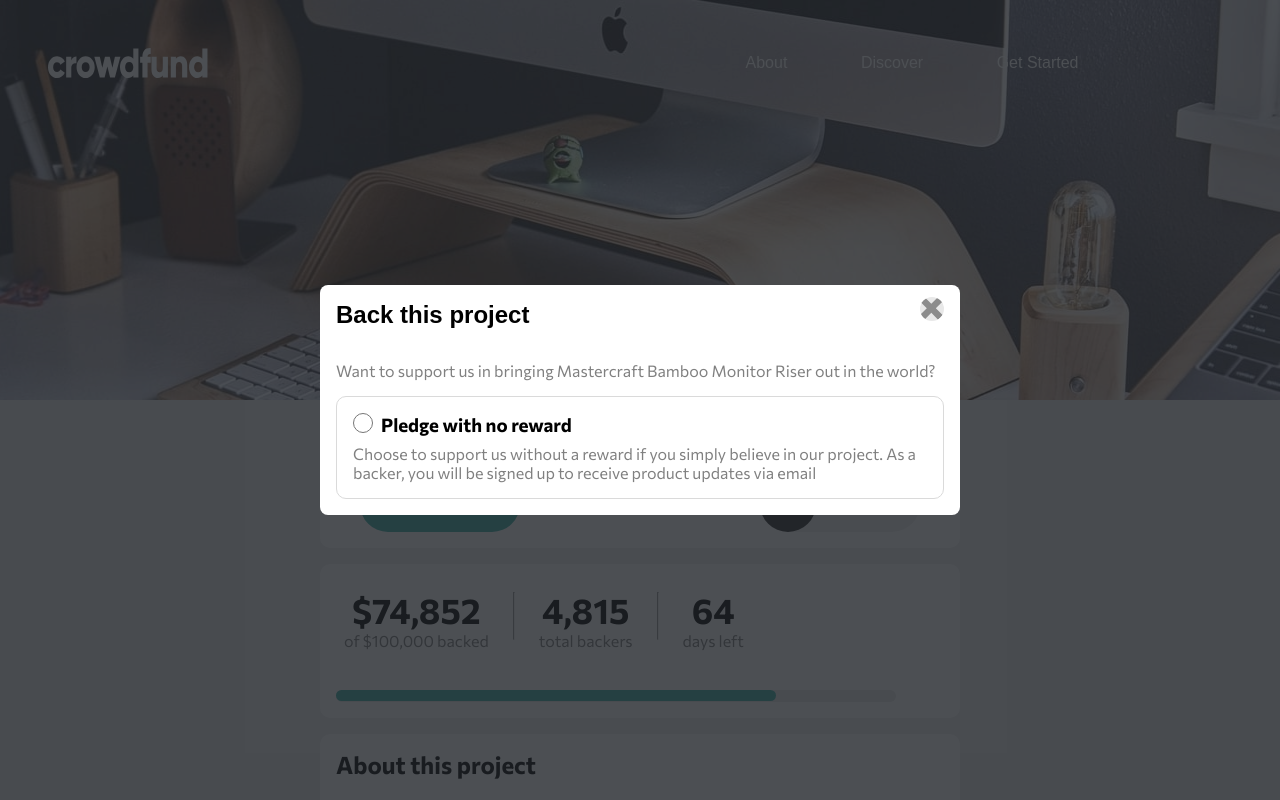
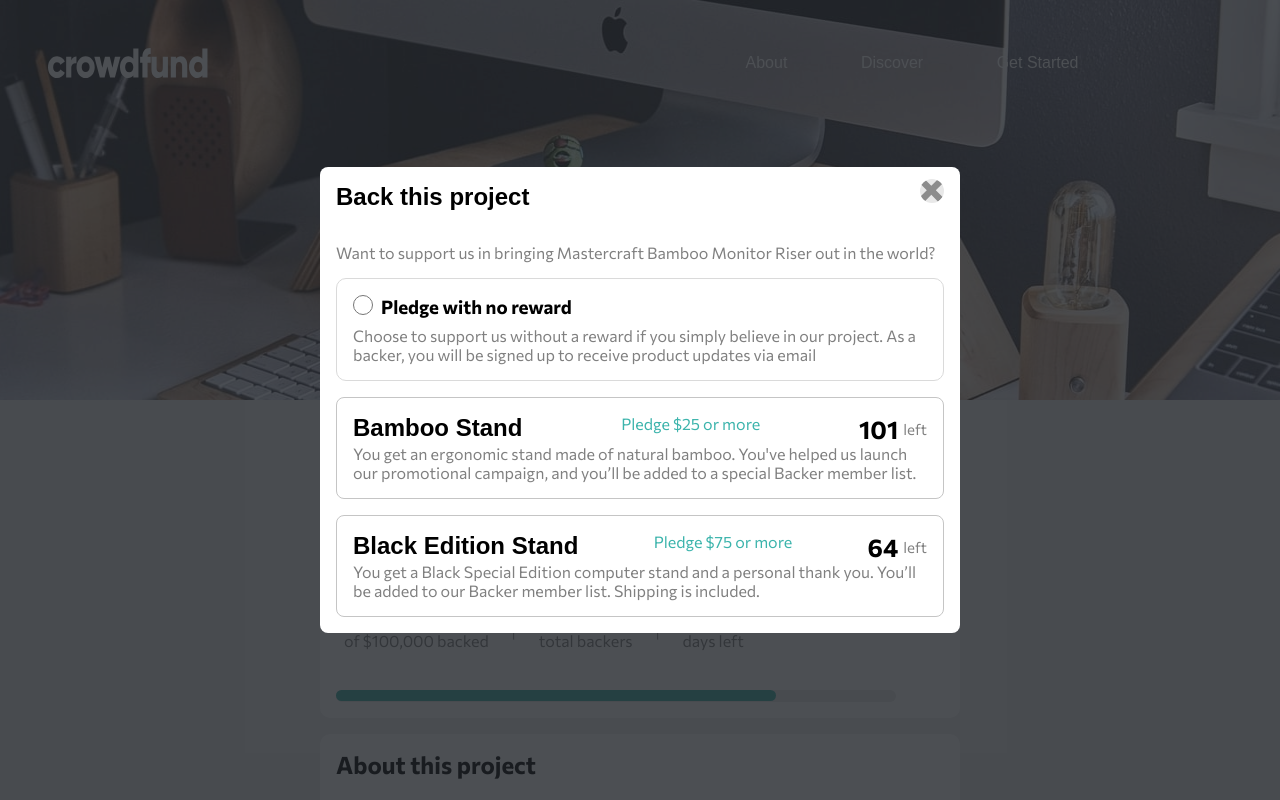
Before and after one commit to Facualemandi/Crowdfunding, a React (Create React App) app: page / in a window 1280 px wide. Both pictures are taken after a click on the button "Back This Project". Shown: the top 800 px of the page. Built offline with nearby package versions, Linux system fonts and the light colour scheme.

Commit message:
Agregando los nuevos elementos en Modal

```diff
--- a/src/App.js
+++ b/src/App.js
@@ -30,8 +30,10 @@
 ];
 
 function App() {
+  const [totalItems, setTotalItems] = useState(buyItems)
   const [openModal, setOpenModal] = useState(false);
   const [exitoModal, setExitoModal] = useState(false);
+  // const [exitoModal, setExitoModal] = useState(false);
   const [onValue, setOnValue] = useState("");
 
   const isOpen = () => {
@@ -75,6 +77,7 @@
           exitoMod={exitoMod}
           onValue={onValue}
           setOnValue={setOnValue}
+          totalItems={totalItems}
 
         />
       )}
--- a/src/Components/Modal.js
+++ b/src/Components/Modal.js
@@ -3,17 +3,20 @@
 import '../Styles/Modal.css'
 import NoReward from "./NoReward";
 import ProjectModal from "./ProjectModal";
+import Rewards from "./Rewards";
 
 
 
-const Modal = ({isCloseM, exitoMod, onValue, setOnValue, error}) => {
+const Modal = ({isCloseM, exitoMod, onValue, setOnValue,totalItems}) => {
 
       return ReactDom.createPortal(
             <div className="modalBackground">
                   <div className="container_modal">
                      <ProjectModal isCloseM={isCloseM}/>
                      <NoReward exitoMod={exitoMod} onValue={onValue} setOnValue={setOnValue}/>
-                  </div>
+                     <Rewards totalItems={totalItems}/>
+                 </div>
+
             </div>,
             document.getElementById('modal')
       )
--- /dev/null
+++ b/src/Components/Rewards.js
@@ -0,0 +1,31 @@
+import React from 'react'
+import '../Styles/Rewards.css'
+const Rewards = ({totalItems}) => {
+  return (
+     <>
+       <section>
+         {totalItems.map(item => (
+             <div className='rewardsTotal'>
+                 <div className='containerTop'>
+                   <h2>{item.name}</h2>
+                   <p className='price_reward'>{item.price}</p>
+                   <span className='span_reward'>
+                       <p> {item.number}</p>
+                       <p>{item.left}</p>
+                   </span>
+                 </div>
+
+                 <div>
+                     <p>{item.text}</p>
+                 </div>
+
+
+             </div>
+         ))}
+       </section>
+
+     </>
+  )
+}
+
+export default Rewards
--- /dev/null
+++ b/src/Styles/Rewards.css
@@ -0,0 +1,36 @@
+.rewardsTotal{
+    border: 1px solid rgb(197, 197, 197);
+    border-radius: 8px;
+    margin: 2vh;
+    padding: 2vh;
+    cursor: pointer;
+}
+
+.containerTop{
+    display: flex;
+    justify-content: space-between;
+}
+.containerTop h2{
+   color: black;
+}
+.containerTop .price_reward{
+    color: hsl(176, 50%, 47%);
+}
+.span_reward{
+    display: flex;
+    justify-content: center;
+    align-items: center;
+}
+
+.span_reward p:nth-child(1){
+    display: flex;
+    justify-content: center;
+    align-items: center;
+    font-size: 25px;
+    color: black;
+    font-weight: bold;
+}
+.span_reward p:nth-child(2){
+   margin-left: 5px;
+   font-size: 15px;
+}
```
